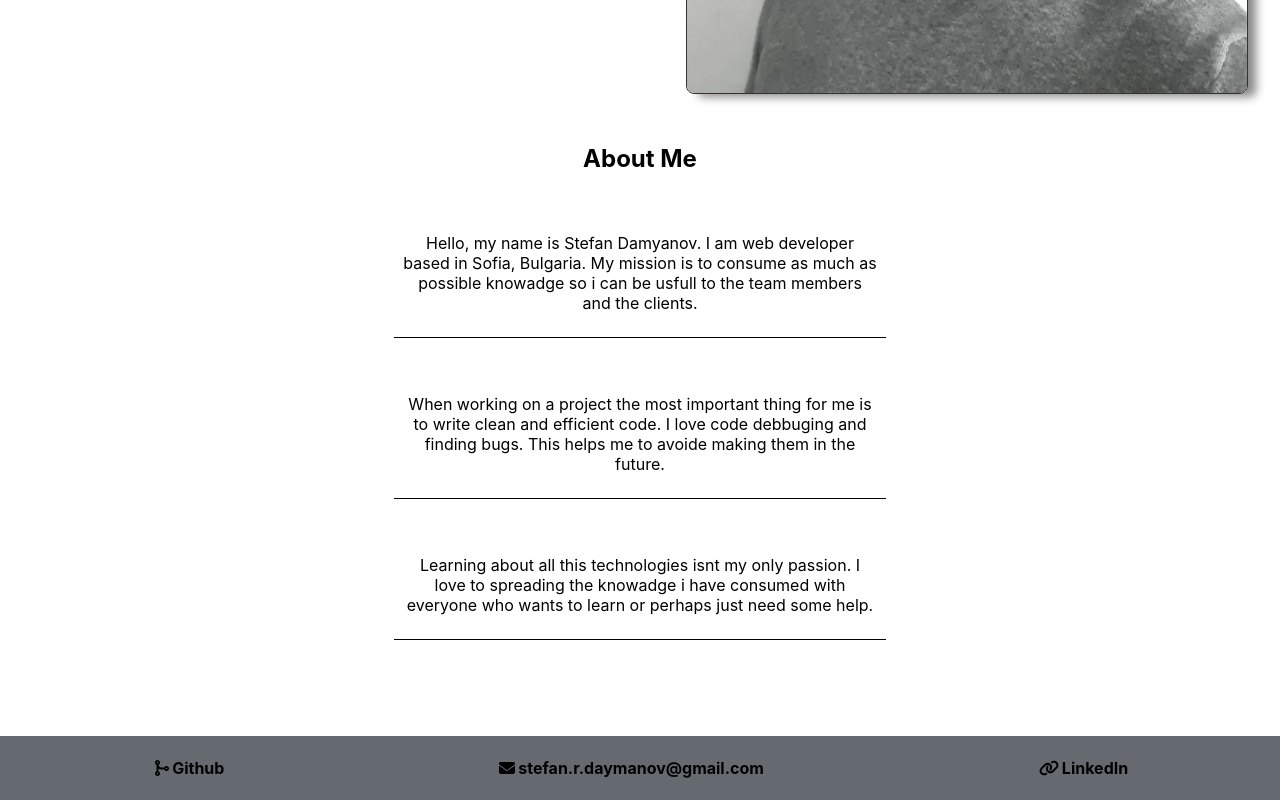
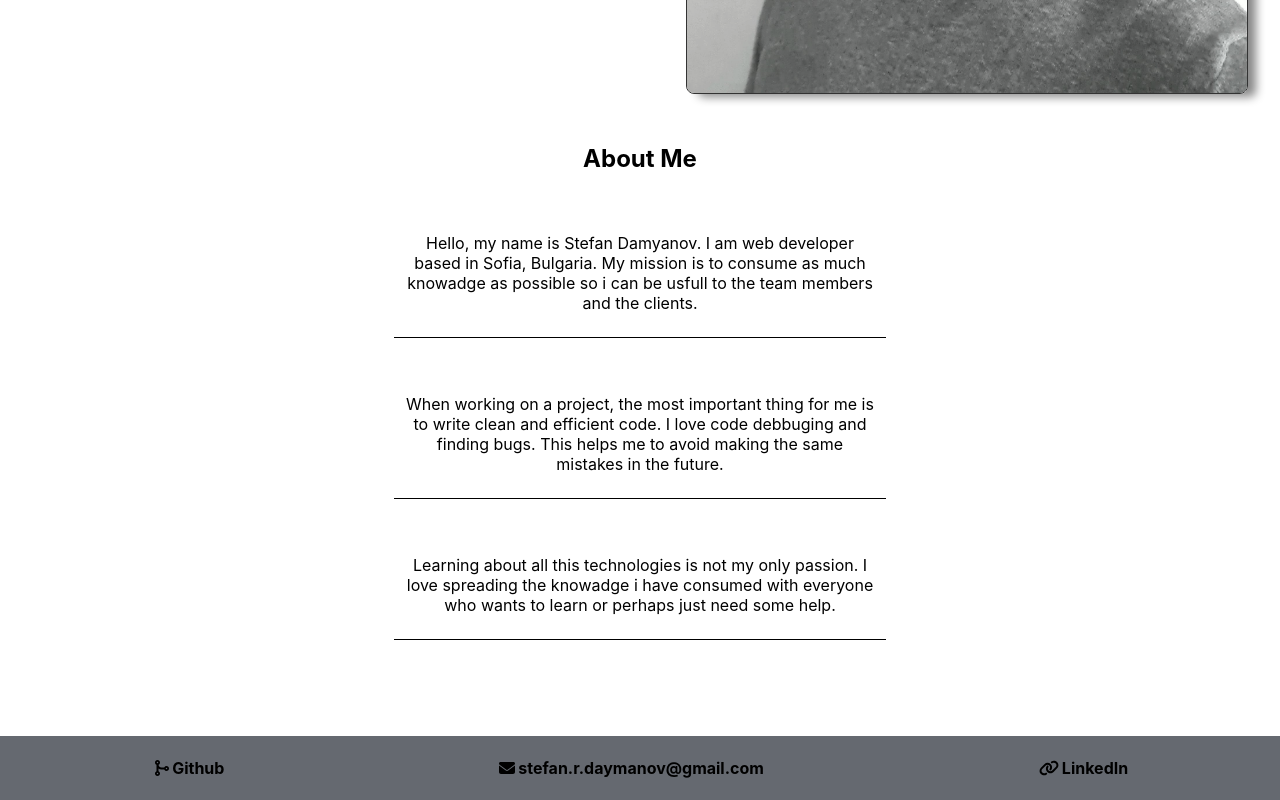
Before and after one commit to ste4o26/portfolio, a React (Create React App) app: page /about in a window 1280 px wide. Shown: the part 512-1312 px from the top of the page. Built offline with nearby package versions, Linux system fonts and the light colour scheme; the HTML template or start-up script is replaced by a standard one.

Commit message:
Commiting everything.

```diff
--- a/src/components/AboutContent.js
+++ b/src/components/AboutContent.js
@@ -15,24 +15,24 @@ const AboutContent = () => {
                 <Card>
                     <p>
                         Hello, my name is Stefan Damyanov. I am web developer based in Sofia, Bulgaria.
-                        My mission is to consume as much as possible
-                        knowadge so i can be usfull to the team members and the clients.
+                        My mission is to consume as much knowadge as possible
+                        so i can be usfull to the team members and the clients.
                     </p>
                 </Card>
 
                 <Card>
                     <p>
-                        When working on a project the most important thing for me is to write
+                        When working on a project, the most important thing for me is to write
                         clean and efficient code. I love code debbuging and finding bugs.
-                        This helps me to avoide making them in the future.
+                        This helps me to avoid making the same mistakes in the future.
                     </p>
                 </Card>
 
                 <Card>
                     <p>
-                       Learning about all this technologies isnt my only passion.
-                       I love to spreading the knowadge i have consumed with
-                       everyone who wants to learn  or perhaps just need some help.
+                       Learning about all this technologies is not my only passion.
+                       I love spreading the knowadge i have consumed with
+                       everyone who wants to learn or perhaps just need some help.
                     </p>
                 </Card>
             </section>
--- a/src/data.js
+++ b/src/data.js
@@ -32,8 +32,8 @@ const projects = [
 
         link: 'https://github.com/ste4o26/softuni_anilux_project',
         dates: {
-            start: '05.02.2020',
-            end: '05.03.2020'
+            start: '02.2021',
+            end: '03.2021'
         }
     },
 
@@ -82,8 +82,8 @@ const projects = [
 
         link: 'https://github.com/ste4o26/cookviser',
         dates: {
-            start: '05.02.2021',
-            end: '05.03.2021'
+            start: '06.2021',
+            end: '07.2021'
         }
     }
 ];
```
